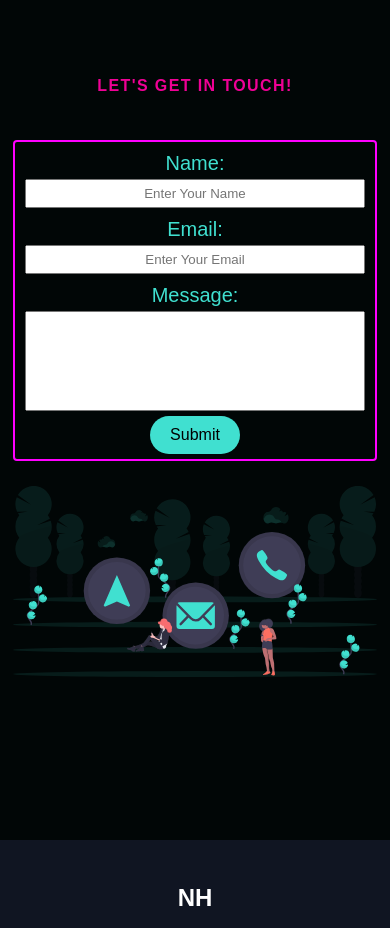
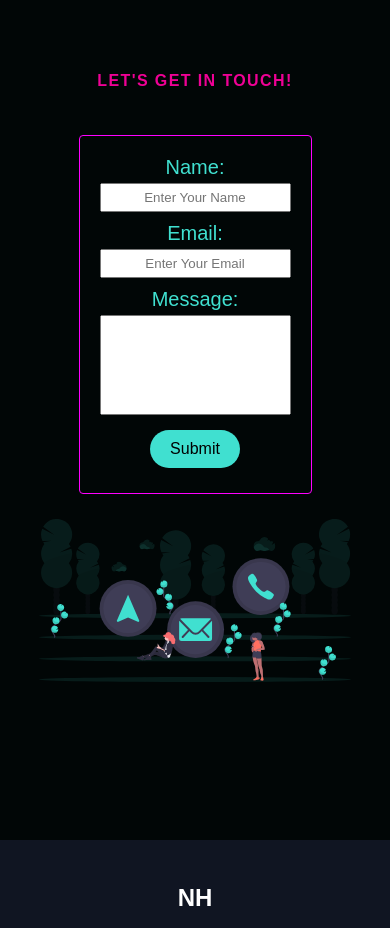
Before and after one commit to NRHietala/portfolio, a React (Create React App) app: page / in a window 390 px wide. Shown: the part 3740-4668 px from the top of the page. Built offline with nearby package versions, Linux system fonts and the light colour scheme; a web font is replaced by a local one.

Commit message:
Adds media query to resize contact form below 480px

```diff
--- a/src/components/Contact/ContactElements.js
+++ b/src/components/Contact/ContactElements.js
@@ -70,14 +70,12 @@ export const ImgWrap = styled.div`
   display: flex;
   justify-content: center;
   align-content: center;
-  /* max-width: 500px; */
   height: 100%;
   margin: 10px 0px;
 `;
 
 export const Img = styled.img`
   width: 100%;
-  padding-right: 0px;
 `;
 
 ///////////////// ContactForm Style Elements /////////////////
@@ -87,7 +85,7 @@ export const FormContainer = styled.form`
   flex-flow: column nowrap;
   justify-content: center;
   border-radius: 4px;
-  border: 2px solid magenta;
+  border: 1px solid magenta;
   border-radius: 4px;
   max-width: 450px;
 `;
@@ -96,7 +94,7 @@ export const FormWrapper = styled.div`
   display: flex;
   flex-flow: column nowrap;
   align-items: center;
-  padding: 5px;
+  padding: 15px;
 `;
 
 export const FormInputWrapper = styled.div`
@@ -107,11 +105,15 @@ export const FormInputWrapper = styled.div`
   padding: 5px;
   border-radius: 4px;
   width: 100%;
-  min-width: 350px;
+  min-width: 320px;
+
+  @media screen and (max-width: 480px) {
+    min-width: 200px;
+  }
 `;
 
 export const FormInputLabel = styled.label`
-  color: turquoise;
+  color: #40e0d0;
   font-size: 20px;
   padding-bottom: 4px;
 `;
@@ -133,6 +135,7 @@ export const FormMessageInput = styled.textarea`
 export const BtnWrap = styled.div`
   display: flex;
   justify-content: center;
+  padding: 10px;
 `;
 
 export const Btn = styled.button`
```
